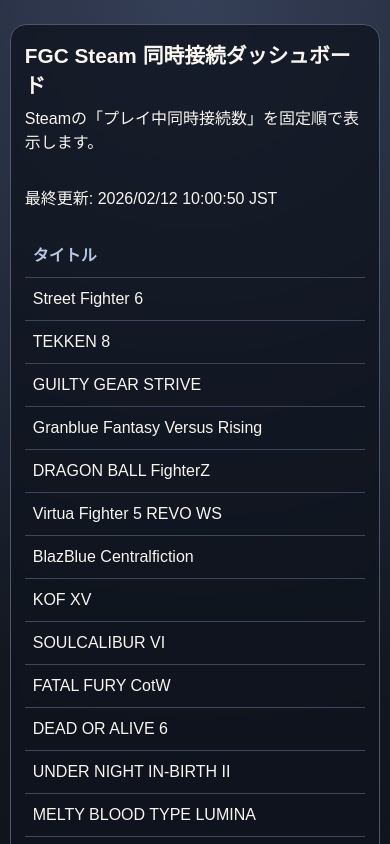
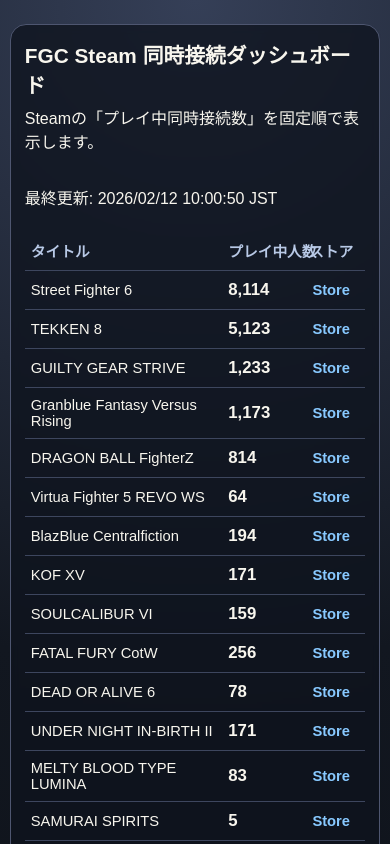
Before and after one commit to u10-github/FGC-dashboard, a React (Vite) app: page / in a window 390 px wide. Shown: the top 844 px of the page. Built offline with nearby package versions, Linux system fonts and the light colour scheme.

Commit message:
style: improve mobile table fit for key columns

```diff
--- a/src/styles.css
+++ b/src/styles.css
@@ -108,4 +108,35 @@
   .card {
     padding: 14px;
   }
+
+  table {
+    min-width: 0;
+    table-layout: fixed;
+  }
+
+  th,
+  td {
+    padding: 9px 6px;
+    font-size: 0.92rem;
+  }
+
+  th:first-child,
+  td:first-child {
+    width: 58%;
+    overflow-wrap: anywhere;
+    word-break: break-word;
+  }
+
+  th:nth-child(2),
+  td:nth-child(2) {
+    width: 22%;
+    white-space: nowrap;
+  }
+
+  th:nth-child(3),
+  td:nth-child(3) {
+    width: 20%;
+    text-align: center;
+    white-space: nowrap;
+  }
 }
```
